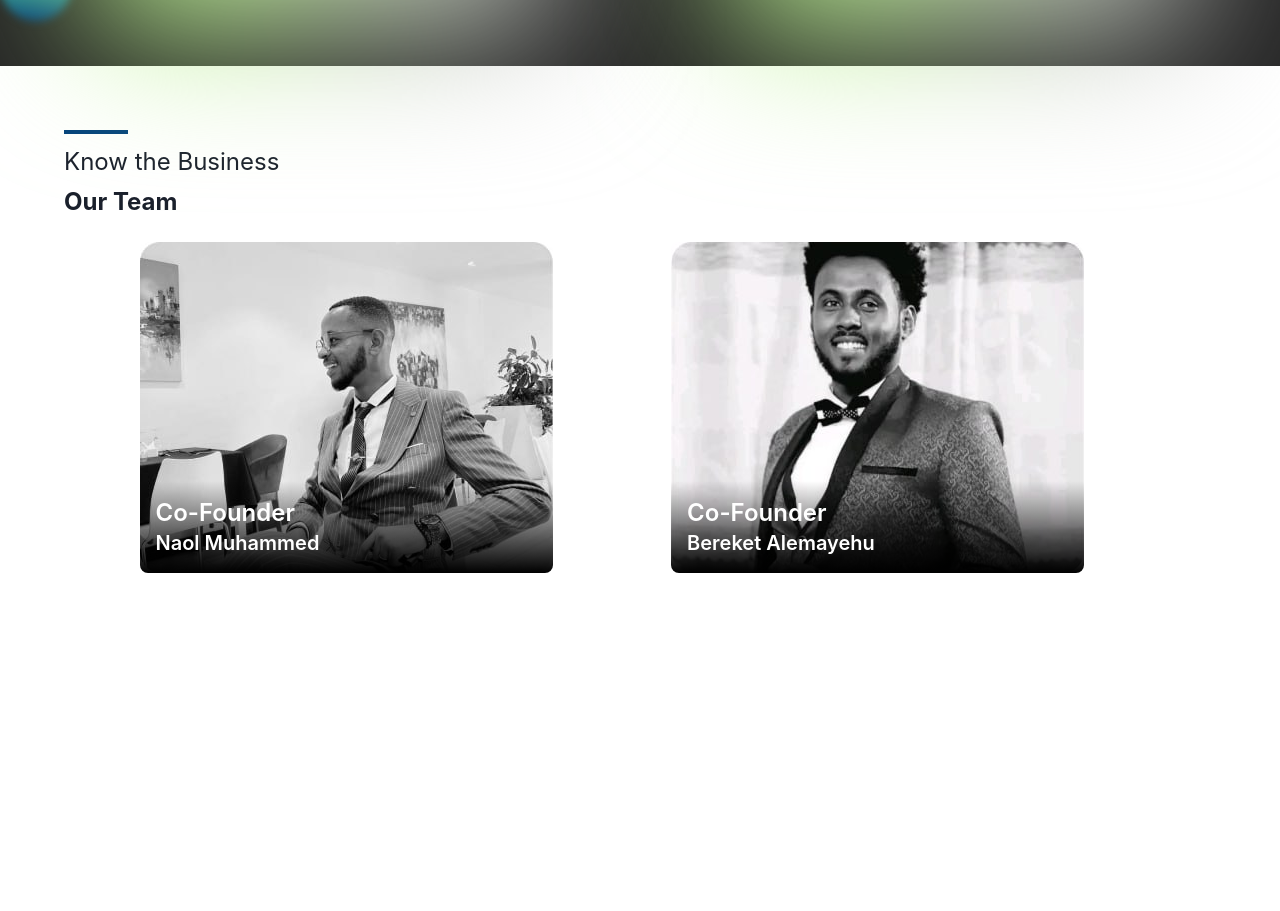
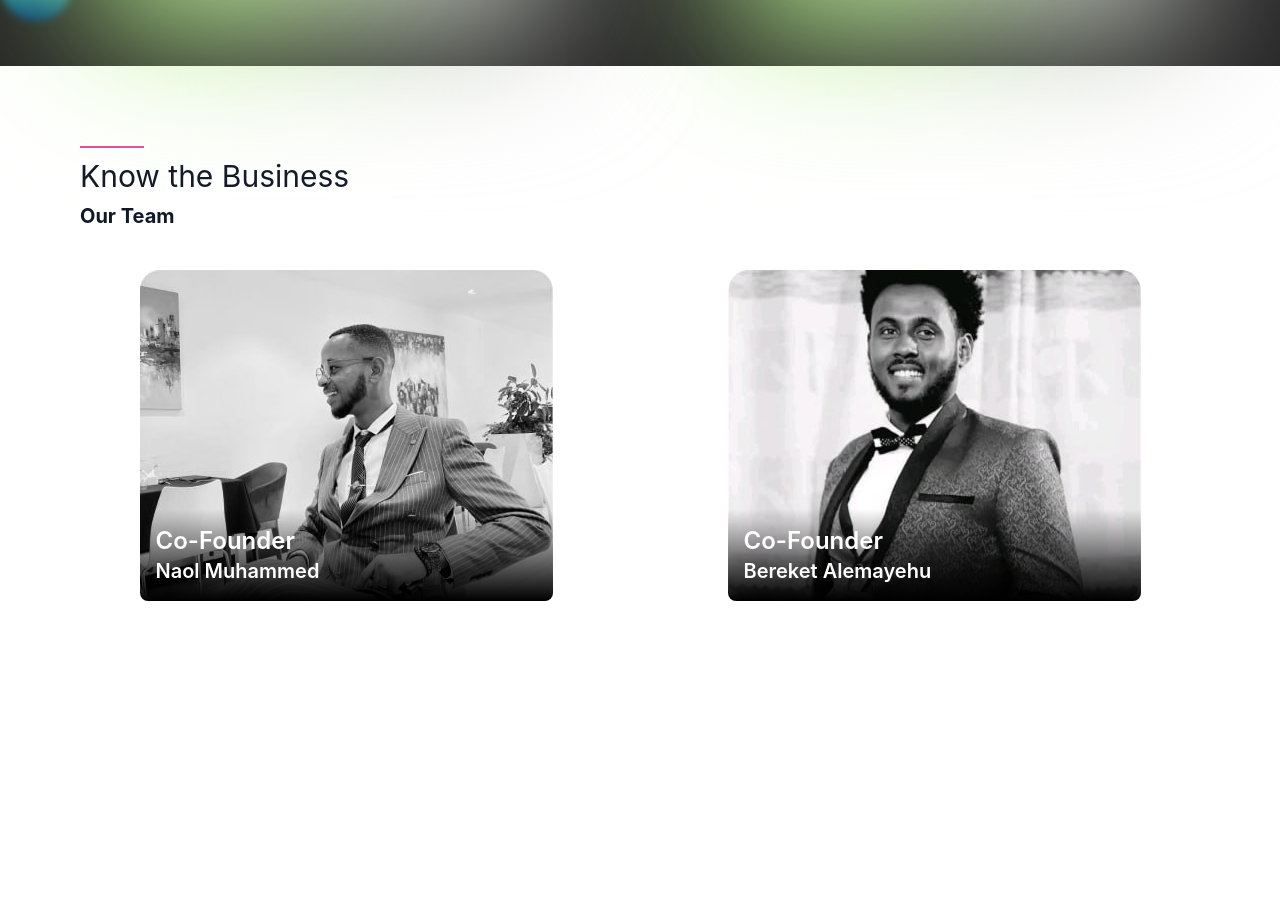
Before and after one commit to Upsurge-Tech/africa_business_group, a Next.js app: page / in a window 1280 px wide. Shown: the part 2440-3351 px from the top of the page. Built offline with nearby package versions, Linux system fonts and the light colour scheme.

Commit message:
resolve merge conflict

```diff
--- a/src/components/team/team_section.jsx
+++ b/src/components/team/team_section.jsx
@@ -7,12 +7,12 @@ const loaderProp = ({ src }) => {
 
 const TeamSection = () => {
     return (
-        <div className=" w-auto h-screen sm:wd-32   overflow- from-gray-100 ">
+        <div className=" w-auto h-screen sm:wd-32  overflow- from-gray-100 ">
             <div className="team-section max-w-6xl  mx-auto h-full flex flex-col ">
-                <div className="text-left flex-row mr-4 mt-16">
-                    <hr className="border-t-4 border-[#00407B] w-16 h-2 mb-2  " />
-                    <p className="text-lg text-left sm:text-2xl mb-2 text-secondary-text">Know the Business</p>
-                    <p className="text-lg sm:text-2xl text-secondary-text font-bold">Our Team</p>
+                <div className="text-left flex-row mr-4 p-4 mt-16">
+                    <hr className="border-t-2 border-pink-500 w-16 h-1 mb-2" />
+                    <h2 className="text-2xl text-left sm:text-3xl  mb-2 text-gray-900">Know the Business</h2>
+                    <p className="text-lg sm:text-xl text-gray-900  font-bold">Our Team</p>
                 </div>
 
                 <div className=" mt-6 grid grid-cols-1 sm:grid-cols-2 gap-6 " >
@@ -31,12 +31,12 @@ const TeamSection = () => {
                         </div>
                     </div>
 
-                    <div className="flex flex-col items-center" style={{ maxWidth: '80%' }}>
-                        <div className="relative rounded-lg overflow-hidden">
+                    <div className="flex flex-col items-center" >
+                        <div className="relative rounded-lg overflow-hidden" style={{ maxWidth: '80%' }}>
                             <img
                                 src="/images/team-members/member2.jpg"
                                 alt="Co-Founder Bereket Alemayehu"
-                                className="w-full h-70 sm:h-86 object-cover"
+                                className="w-full h-70 sm:h-86 object-cover object-fit:cover"
 
                             />
                             <div className="absolute bottom-0 left-0 w-full bg-gradient-to-t from-black to-transparent p-4 text-white">
```
